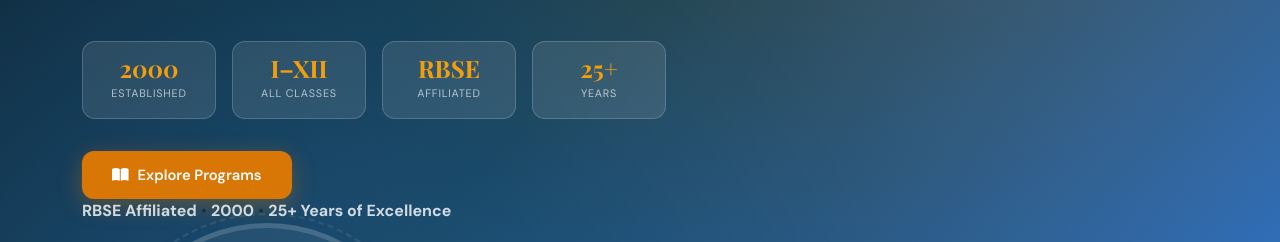
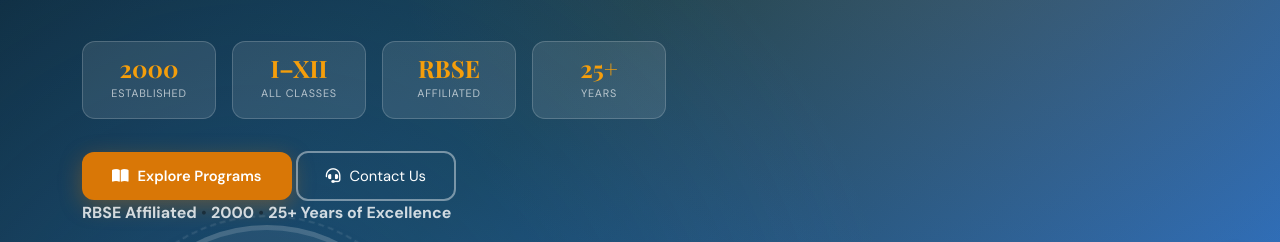
Before and after one commit to bvpsnayla/bvps-website, a plain HTML site: page index.html in a window 1280 px wide. Shown: the part 498-740 px from the top of the page. Drawn offline with nearby package versions, Linux system fonts and the light colour scheme; grey boxes are pictures that could not be loaded; a web font is replaced by a local one.

Commit message:
hero wrap edit

```diff
--- a/index.html
+++ b/index.html
@@ -58,6 +58,7 @@
     </div>
     <div class="fade-up d4" style="margin-top:32px">
       <a href="#academics" class="btn-gold"><i class="fas fa-book-open"></i>Explore Programs</a>
+       <a href="#contact" class="btn-outline-hero"><i class="fas fa-headset"></i> Contact Us</a>
     </div>
     <div class="hero-affil fade-up d4">
           <strong>RBSE Affiliated</strong> &bull; <strong>2000</strong> &bull; <strong>25+ Years of Excellence</strong>
```
